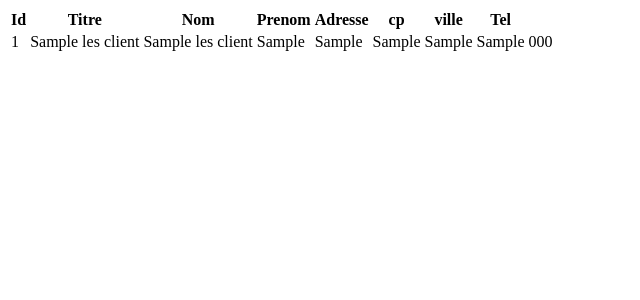
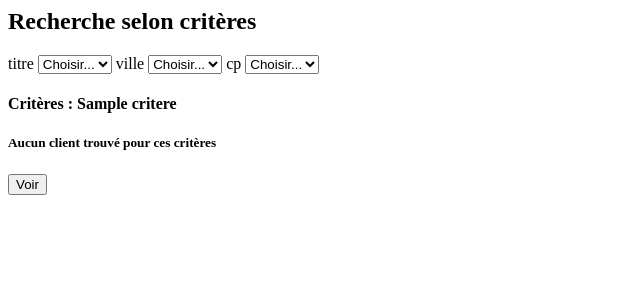
Before and after one commit to Zelcor/MonPetitMVC, a PHP site: template template/blocks/filtresClientsRecherche.html.twig in a window 1280 px wide. Shown: the top 300 px of the page, without its empty margins (0-640 px from the left). Run offline with PHP 8.4, Linux system fonts and the light colour scheme; the template is opened without the code that fills it: most values are stand-ins (such as "Sample title", 1, 10 or a date in 2020); some libraries are stand-ins or nearby versions.

Commit message:
avancement tp4 (presque fin)

```diff
--- a/template/blocks/arrayClients.html.twig
+++ b/template/blocks/arrayClients.html.twig
@@ -1,3 +1,4 @@
+
 <table class="table table-responsive">
     <tr>
         <th>Num</th>
--- a/template/blocks/filtresClientsRecherche.html.twig
+++ b/template/blocks/filtresClientsRecherche.html.twig
@@ -1,35 +1,26 @@
-{% if lesClients %}
-<table class="table table-responsive">
-    <thead>
-        <tr>
-            <th>Id</th>
-            <th>Titre</th>
-            <th>Nom</th>
-            <th>Prenom</th>
-            <th>Adresse</th>
-            <th>cp</th>
-            <th>ville</th>
-            <th>Tel</th>
-        </tr>
-    </thead>
-    <tbody>
-        {% for unClient in lesClients %}
-            <tr>
-                <td>{{ unClient.getId() }}</td>
-                <td>{{ unClient.getTitreCli() }}</td>
-                <td>{{ unClient.getNomCli() }}</td>
-                <td>{{ unClient.getPrenomCli() }}</td>
-                <td>{{ unClient.getAdresseRue1Cli() }}</td>
-                <td>{{ unClient.getAdresseRue2Cli() }}</td>
-                <td>{{ unClient.getCpCli() }}</td>
-                <td>{{ unClient.getVilleCli() }}</td>
-                <td>{{ unClient.getTelCli() }}</td>
-            </tr>
-        {% endfor %}
-    </tbody>
-</table>
-{% else %}
-    <div class="alert alert-danger">
-        <center>Aucun client trouvé pour ces critères</center>
-    </div>
-{% endif %}
+{% import '/imports/elements.html' as elements %}
+<div class="container">
+    <h2>Recherche selon critères</h2>
+    <form action="index.php?c=GestionClient&a=recupereDesClients" method="post">
+        <div class="form-group">
+            {{ elements.list("titreCli", titres, "titre", "titres") }}
+            {{ elements.list("villeCli", villes, "ville", "villes") }}
+            {{ elements.list("cpCli", cps, "cp", "cps") }}
+        </div>
+        {% if criteres %}
+            <h4> Critères :
+                {% for critere in criteres %}
+                    {{ critere }}
+                {% endfor %}
+            </h4>
+            {% if lesClients %}
+                {{ include('/blocks/arrayClients.html.twig') }}
+            {% else %}
+        <div class="alert alert-danger">
+                <h5> Aucun client trouvé pour ces critères</h5>
+        </div>
+            {% endif %}
+        {% endif %}
+        <button type="submit" class="btn btn-default">Voir</button>
+    </form>
+</div>
```
